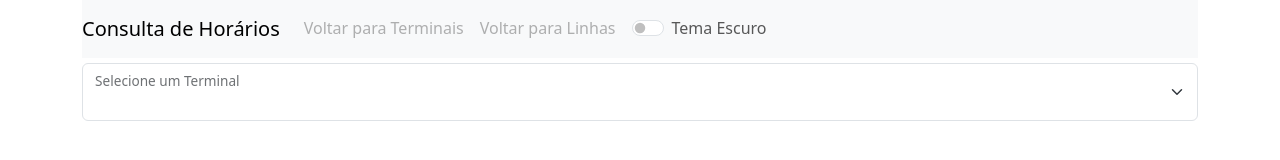
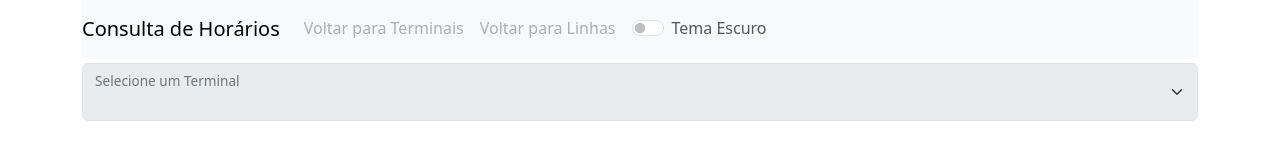
Before and after one commit to Mateus0512/consulta_de_horarios, a plain HTML site: page index.html in a window 1280 px wide. Drawn offline with nearby package versions, Linux system fonts and the light colour scheme; no server answers.

Commit message:
Update index.html

```diff
--- a/index.html
+++ b/index.html
@@ -35,7 +35,7 @@
           </nav>
 
         <div id="select_div" class="form-floating">
-            <select class="form-select" name="terminal" id="terminal">
+            <select class="form-select" name="terminal" id="terminal" disabled>
                 <option ></option>
                 <option value="antorio_bezerra">Terminal do Antônio Bezerra</option>
                 <option value="conjunto_ceara">Terminal do Conjunto Ceará</option>
```
